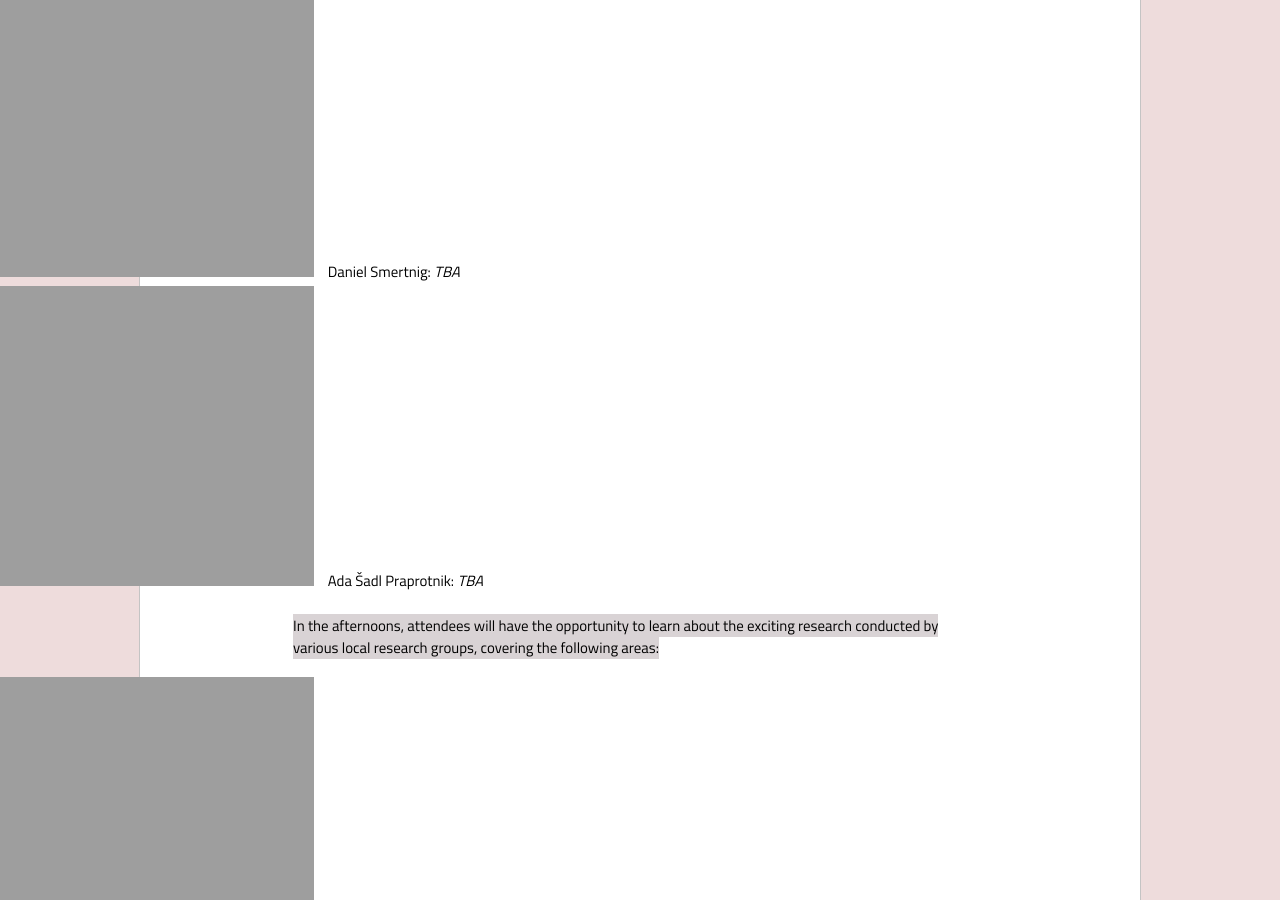
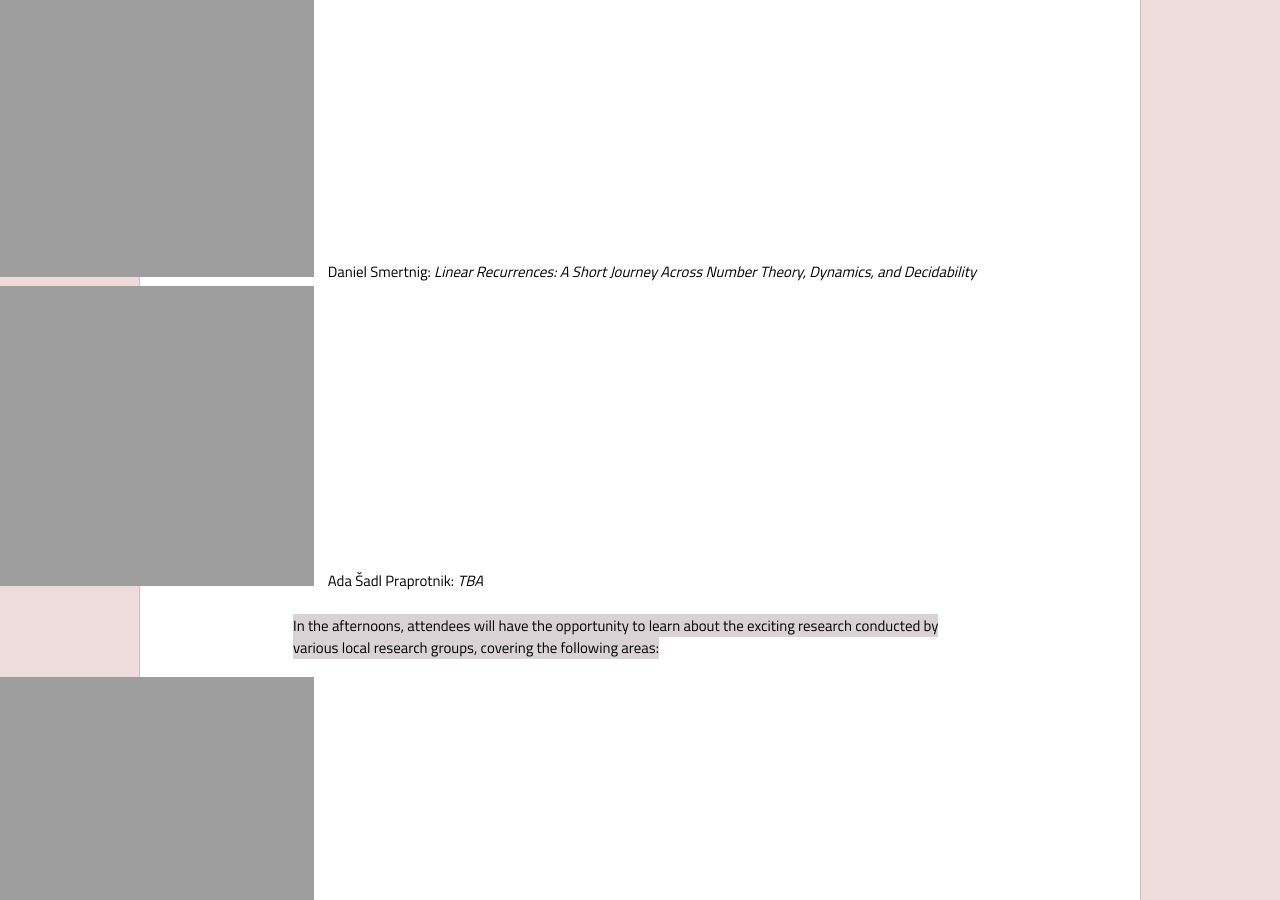
Before and after one commit to ul-fmf/mathematics-in-ljubljana, a Jekyll site: the page built from program.md, in a window 1280 px wide and 900 px high, scrolled down 861 px. Built offline with Jekyll 4.4.1, drawn with Linux system fonts in a browser that asks for light colours; nearby versions of some CDN libraries; a style sheet for code colours, icons or effects is not loaded.

Commit message:
Update program.md

```diff
--- a/program.md
+++ b/program.md
@@ -12,7 +12,7 @@ Our mornings will be dedicated to three minicourses:
 </span>
 
 - Marjeta Kramar Fijavž: *Think positive: On positive matrices, operators, and semigroups*
-- Daniel Smertnig: *TBA*
+- Daniel Smertnig: *Linear Recurrences: A Short Journey Across Number Theory, Dynamics, and Decidability*
 - Ada Šadl Praprotnik: *TBA*
 
 <span class="researchgroup">
```
